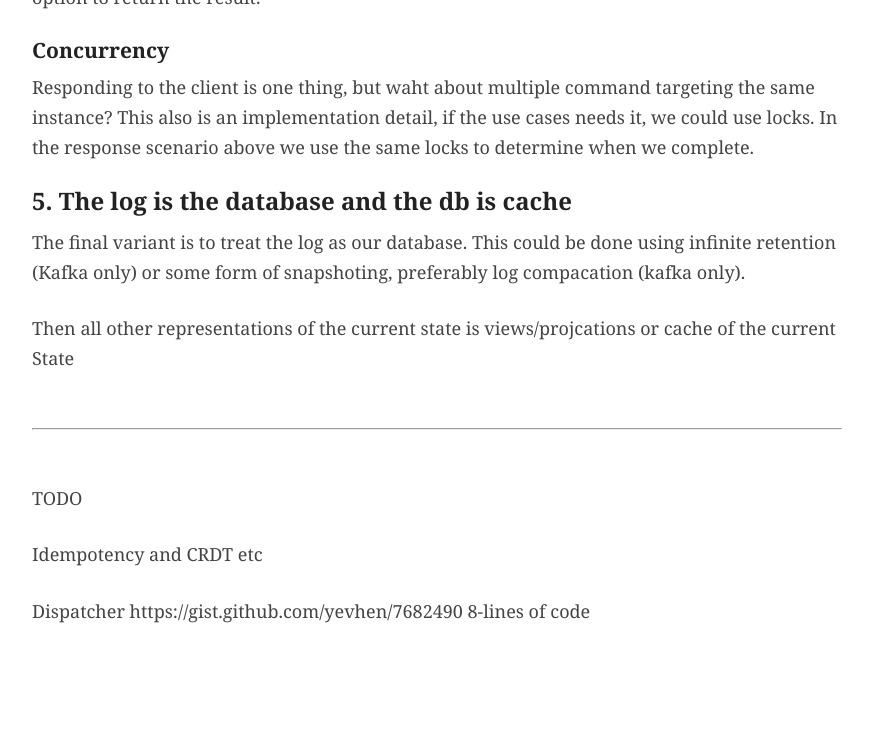
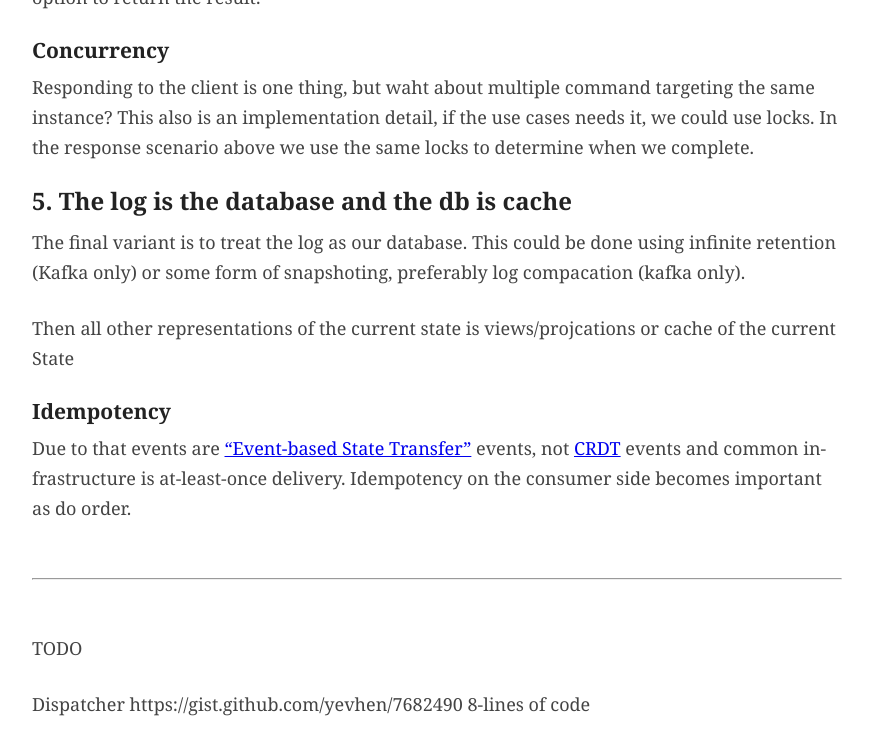
Before and after one commit to perokvist/event-driven-architecture, a Jekyll site: the page built from index.md, in a window 1280 px wide and 900 px high, scrolled down 4250 px. Shown: the top 755 px of the window, without its empty margins (203-1076 px from the left). Built offline with Jekyll 4.4.1, drawn with Linux system fonts in a browser that asks for light colours; our own code applies the rules of GitHub Pages for plain Markdown files.

Commit message:
indempotency

```diff
--- a/index.md
+++ b/index.md
@@ -91,10 +91,12 @@ The final variant is to treat the log as our database. This could be done using
 
 Then all other representations of the current state is views/projcations or cache of the current State
 
+#### Idempotency
+
+Due to that events are ["Event-based State Transfer"](https://martinfowler.com/videos.html#many-meanings-event) events, not [CRDT](https://en.wikipedia.org/wiki/Conflict-free_replicated_data_type) events and common infrastructure is at-least-once delivery. Idempotency on the consumer side becomes important as do order.
+
 ----
 TODO
-
-Idempotency and CRDT etc
 
 Dispatcher
 https://gist.github.com/yevhen/7682490
```
